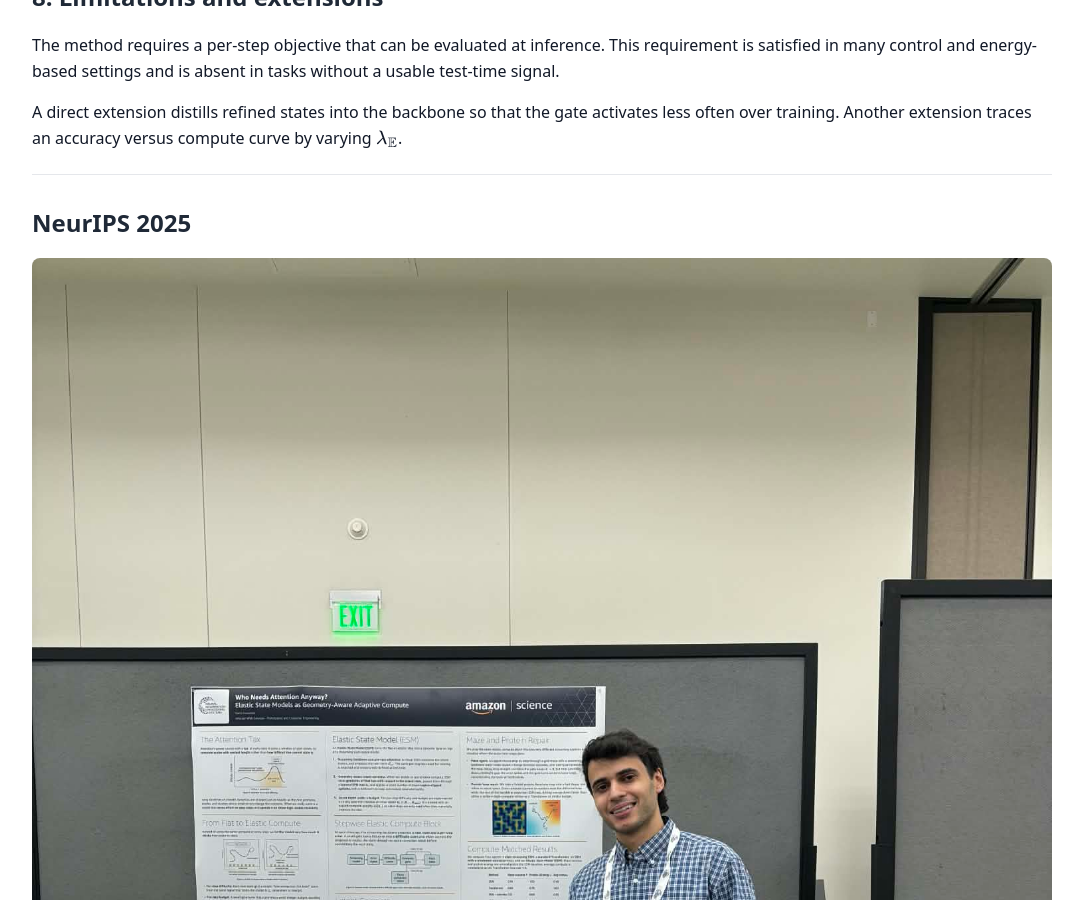
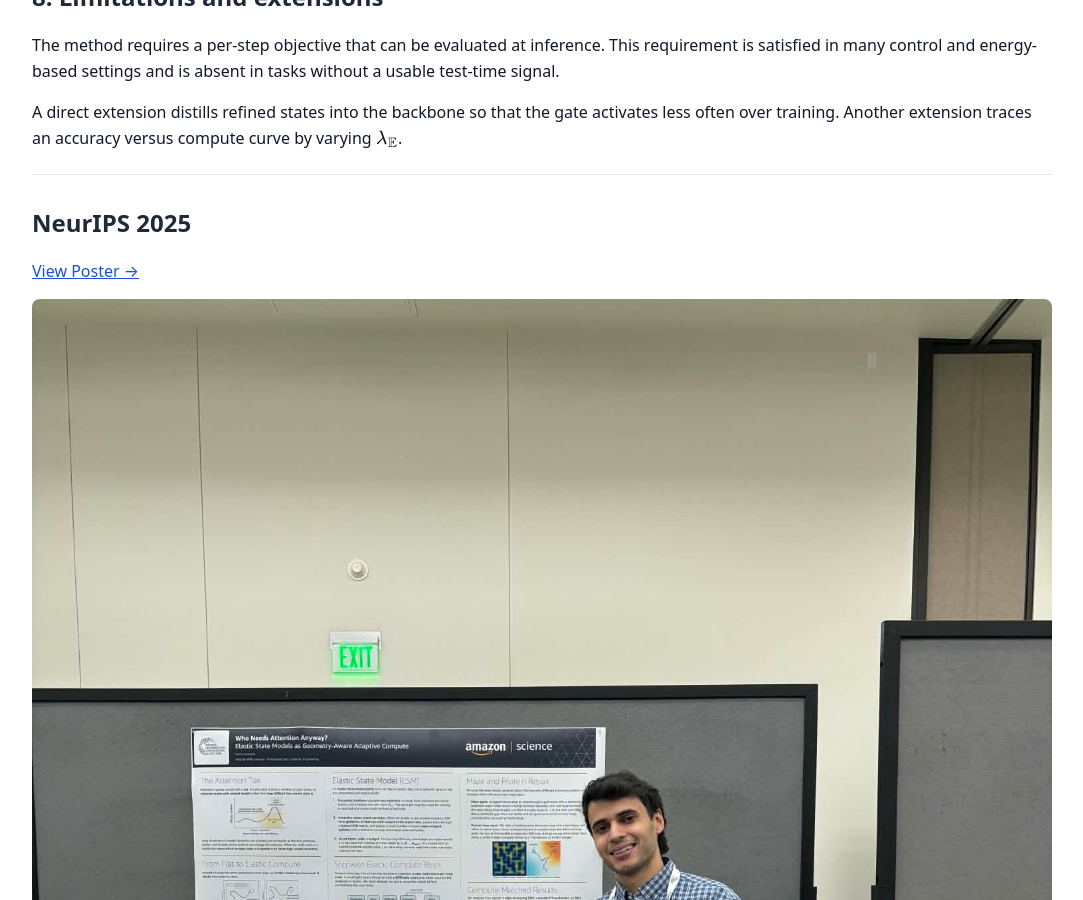
Before and after one commit to fumadari/fumadari.github.io, a Jekyll site: the page projects/elastic-state-models.html, which Jekyll copies as it is, in a window 1280 px wide and 900 px high, scrolled down 4924 px. Shown: the whole window, without its empty margins (98-1181 px from the left). Built offline with Jekyll 4.4.1, drawn with Linux system fonts in a browser that asks for light colours.

Commit message:
Add NeurIPS poster link

```diff
--- a/projects/elastic-state-models.html
+++ b/projects/elastic-state-models.html
@@ -594,6 +594,9 @@
 
   <h2>NeurIPS 2025</h2>
   <p>
+    <a href="https://neurips.cc/media/neurips-2025/Slides/128648.pdf" target="_blank">View Poster →</a>
+  </p>
+  <p>
     <img src="../assets/neurips.jpeg" alt="NeurIPS 2025 Presentation" style="max-width: 100%; border-radius: 8px;"/>
   </p>
 
```
